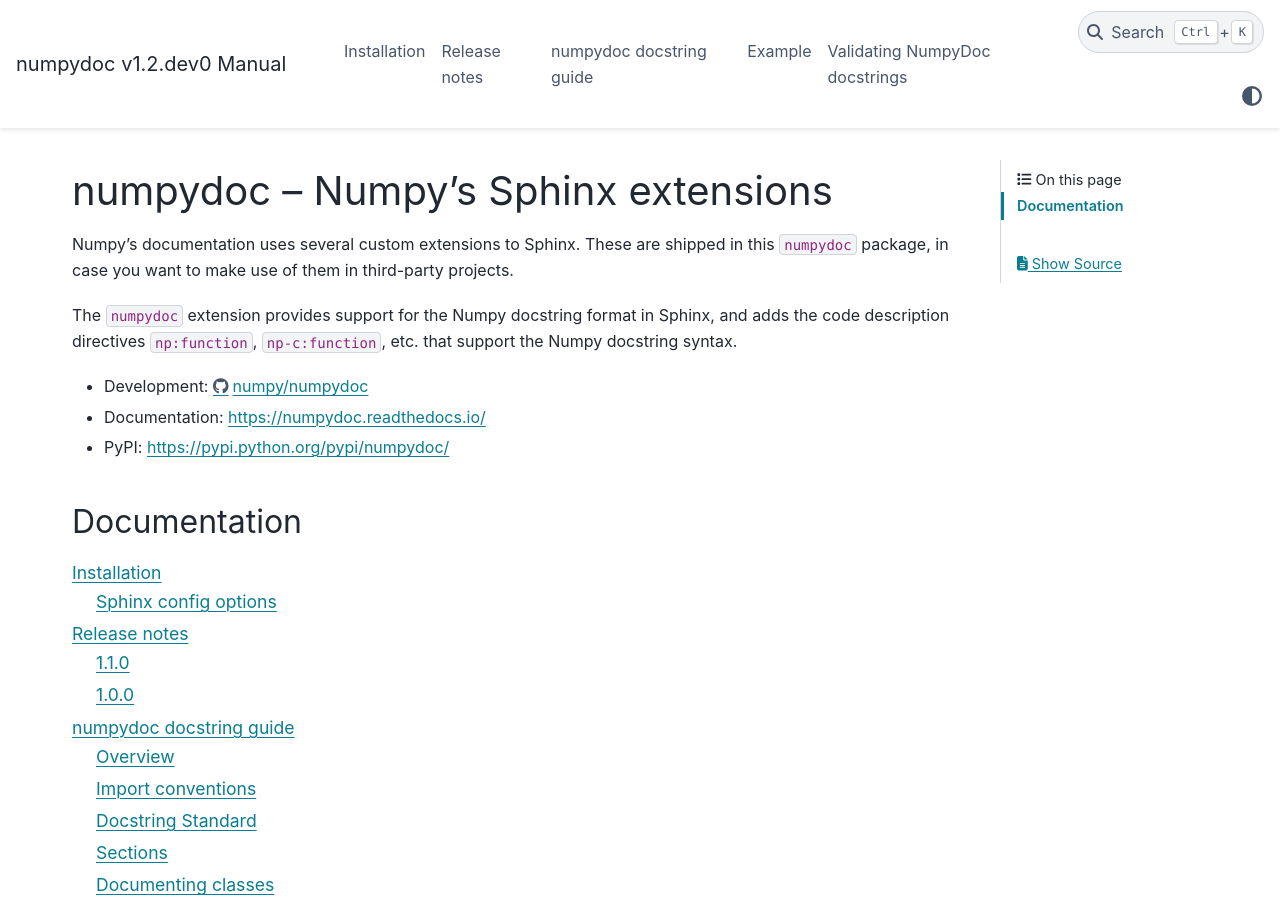
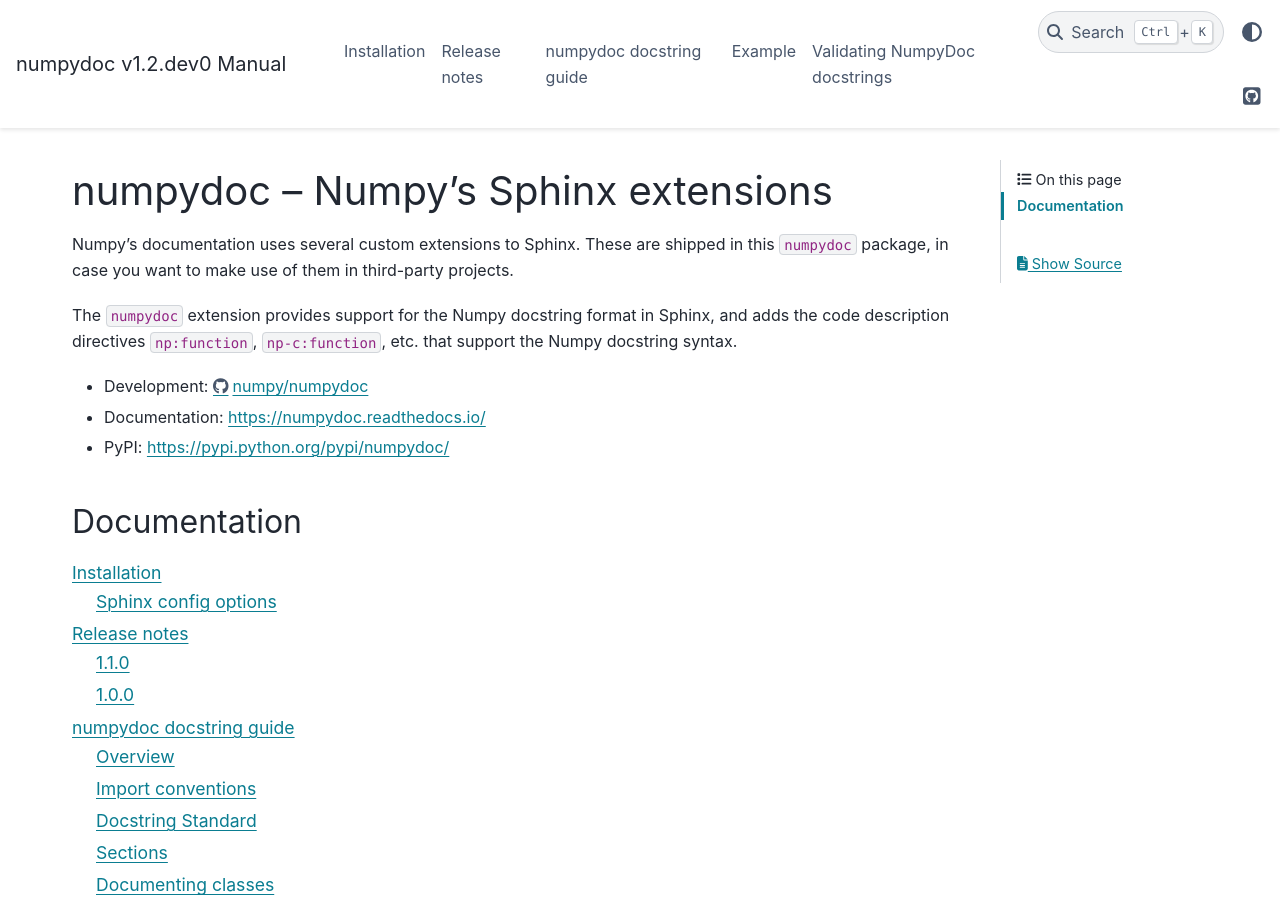
Before and after one commit to numpy/numpydoc, a Sphinx documentation site: the page built from doc/index.rst, in a window 1280 px wide and 900 px high. Built offline with Sphinx 7.4.7 and the PyData theme 0.15.4, drawn with Linux system fonts in a browser that asks for light colours; formulas are drawn with MathJax 3.

Commit message:
Add github badge via theme.

```diff
--- a/doc/conf.py
+++ b/doc/conf.py
@@ -132,6 +132,9 @@
 # a list of builtin themes.
 
 html_theme = "pydata_sphinx_theme"
+html_theme_options = {
+    "github_url": "https://github.com/numpy/numpydoc"
+}
 
 html_title = "%s v%s Manual" % (project, version)
 html_last_updated_fmt = '%b %d, %Y'
```
